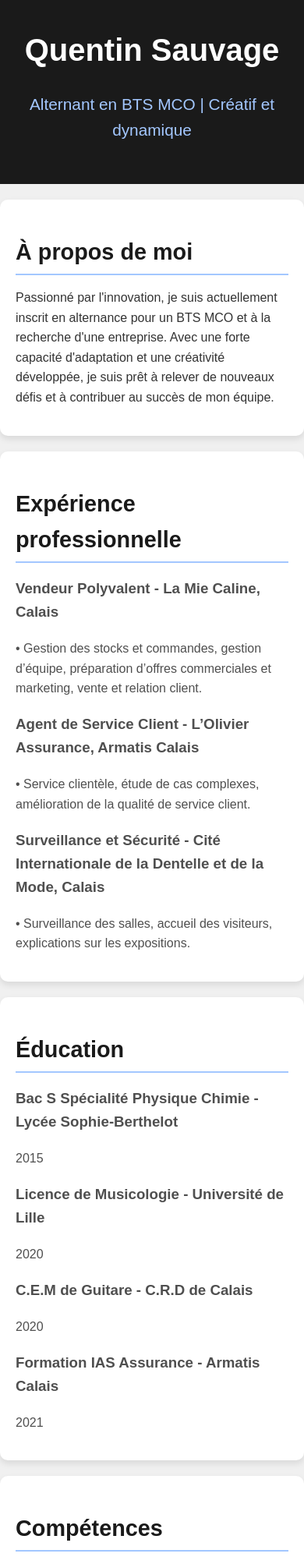
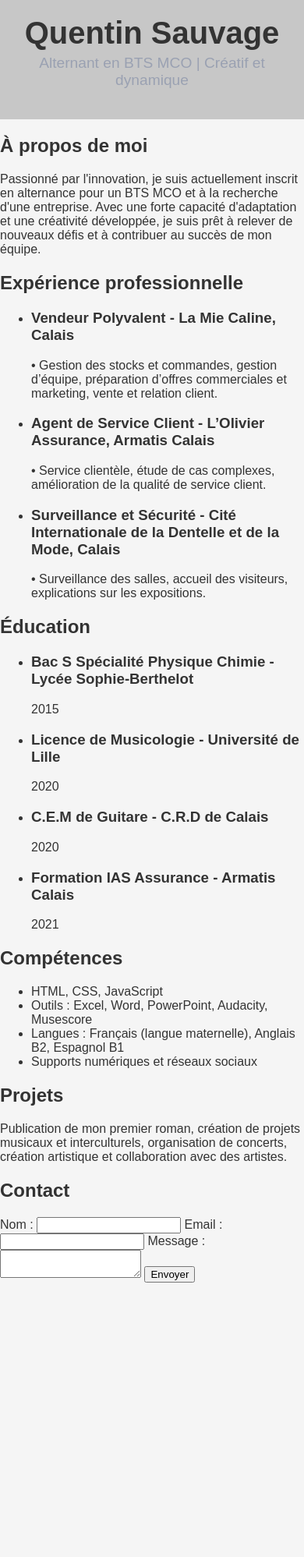
Before and after one commit to Herblaster/CV-quentin, a plain HTML site: page index.html in a window 390 px wide. Shown: the top 1997 px of the page at 78% size. After the commit the page ends 1645 px from the top, so only its background shows below. Drawn offline with Linux system fonts and the light colour scheme.

Commit message:
Update styles.css

```diff
--- a/styles.css
+++ b/styles.css
@@ -1,96 +1,145 @@
-/* Style général */
+/* Styles généraux */
 body {
   font-family: Arial, sans-serif;
-  line-height: 1.6;
   margin: 0;
   padding: 0;
-  background-color: #f0f0f0; /* gris clair */
   color: #333;
+  background-color: #f5f5f5;
 }
 
-/* Style de l'en-tête */
 .header {
+  background-color: #c7c7c7;
+  padding: 20px;
   text-align: center;
-  background-color: #1a1a1a; /* noir */
-  color: #ffffff; /* blanc */
-  padding: 2em 0;
 }
 
 .header h1 {
   margin: 0;
   font-size: 2.5em;
+  color: #333;
 }
 
 .header p {
-  font-size: 1.3em;
-  color: #a3c7ff; /* bleu clair */
+  margin-top: 5px;
+  color: #9aa1b2;
+  font-size: 1.2em;
 }
 
-/* Section de contenu */
-section {
-  padding: 20px;
-  max-width: 800px;
-  margin: 20px auto;
-  background-color: #ffffff; /* blanc */
-  border-radius: 10px;
-  box-shadow: 0 4px 8px rgba(0, 0, 0, 0.1);
+.navbar {
+  background-color: #4a8da7;
+  padding: 10px 0;
 }
 
-section h2 {
-  color: #1a1a1a; /* noir */
-  font-size: 1.8em;
-  border-bottom: 2px solid #a3c7ff; /* bleu clair */
-  padding-bottom: 5px;
-  margin-bottom: 15px;
+.navbar ul {
+  list-style: none;
+  padding: 0;
+  margin: 0;
+  display: flex;
+  justify-content: center;
 }
 
-ul {
-  list-style-type: none;
-  padding: 0;
+.navbar ul li {
+  margin: 0 15px;
 }
 
-ul li {
-  margin-bottom: 15px;
-  color: #4f4f4f; /* gris foncé */
+.navbar ul li a {
+  text-decoration: none;
+  color: #fff;
+  font-weight: bold;
 }
 
-/* Liens */
-a {
-  color: #1a1a1a; /* noir */
-  text-decoration: none;
+.navbar ul li a:hover {
+  color: #d0e6f2;
 }
 
-a:hover {
-  color: #a3c7ff; /* bleu clair */
+.content {
+  display: flex;
+  justify-content: center;
+  margin-top: 20px;
 }
 
-/* Style du formulaire */
-form {
-  display: flex;
-  flex-direction: column;
+.box {
+  padding: 40px;
+  margin: 0 10px;
+  flex: 1;
+  color: #fff;
+  text-align: center;
+  font-weight: bold;
+  border-radius: 5px;
 }
 
-form label {
-  margin-top: 10px;
-  color: #1a1a1a; /* noir */
+.green {
+  background-color: #5fbf7f;
 }
 
-form input, form textarea {
-  padding: 10px;
-  margin-top: 5px;
-  border: 1px solid #ddd;
-  border-radius: 5px;
-  font-size: 1em;
-  background-color: #f8f8f8; /* gris très clair */
+.yellow {
+  background-color: #f1c40f;
 }
 
-form button {
-  margin-top: 15px;
-  padding: 10px;
-  background-color: #1a1a1a; /* noir */
-  color: #ffffff; /* blanc */
-  border: none;
-  border-radius: 5px;
-  cursor: pointer;
+.orange {
+  background-color: #f39c12;
+}
+
+.blue {
+  background-color: #3498db;
+}
+
+.text-content {
+  text-align: center;
+  margin: 30px auto;
+  max-width: 800px;
+}
+
+.text-content p {
+  color: #666;
   font-size: 1.1em;
-  transition: background-color 0.3s ease
+}
+
+/* Media Queries pour la version mobile */
+@media (max-width: 768px) {
+  .navbar ul {
+    flex-direction: column;
+  }
+
+  .content {
+    flex-direction: column;
+    align-items: center;
+  }
+
+  .box {
+    margin: 10px 0;
+    width: 80%;
+  }
+}
+
+/* Bandes latérales */
+.side-bar {
+  position: fixed;
+  top: 0;
+  width: 50px;
+  height: 100%;
+  background-color: #4a8da7; /* couleur bleue de la barre de navigation */
+  z-index: -1; /* placer derrière le contenu */
+}
+
+.left-bar {
+  left: 0;
+}
+
+.right-bar {
+  right: 0;
+}
+
+/* Style général */
+body {
+  font-family: Arial, sans-serif;
+  margin: 0;
+  padding: 0;
+  background-color: #f5f5f5;
+}
+
+.main-content {
+  margin: 0 60px; /* espace pour les bandes */
+}
+
+/* Reste de ton CSS... */
```
